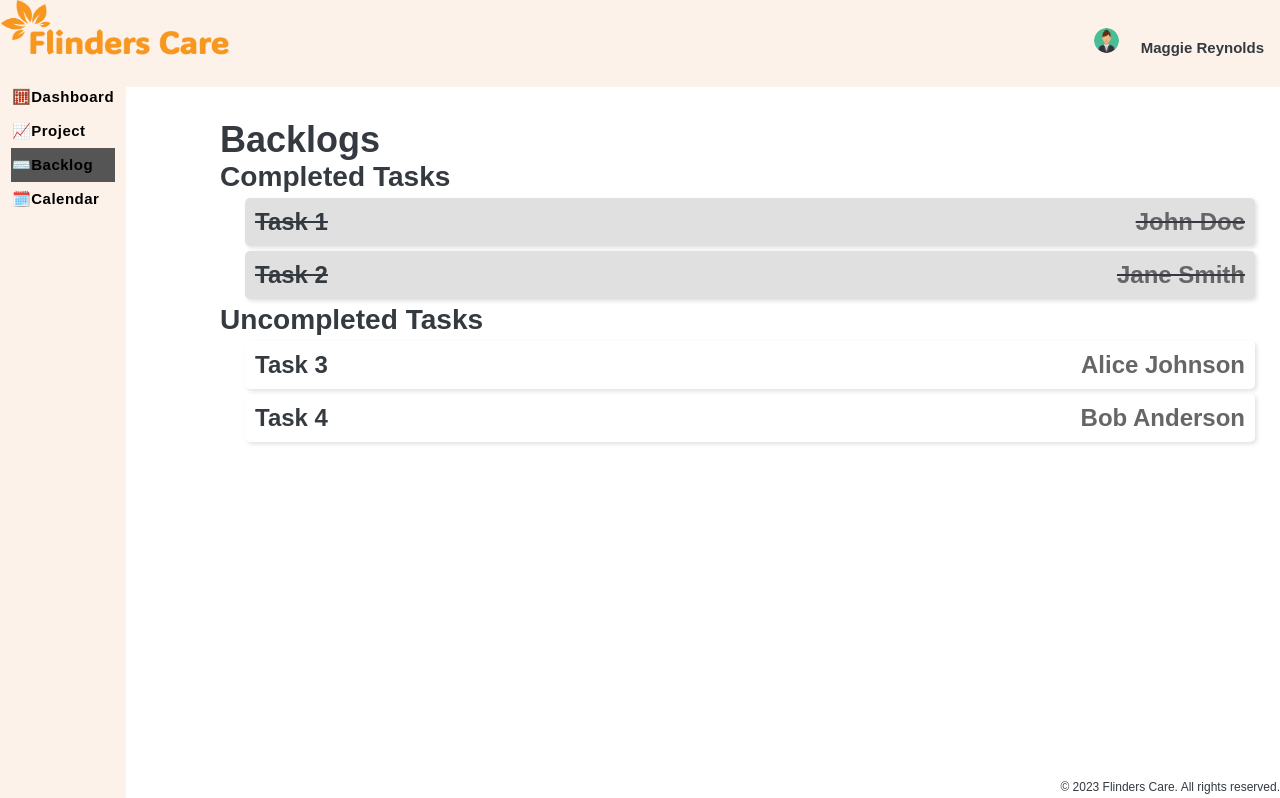
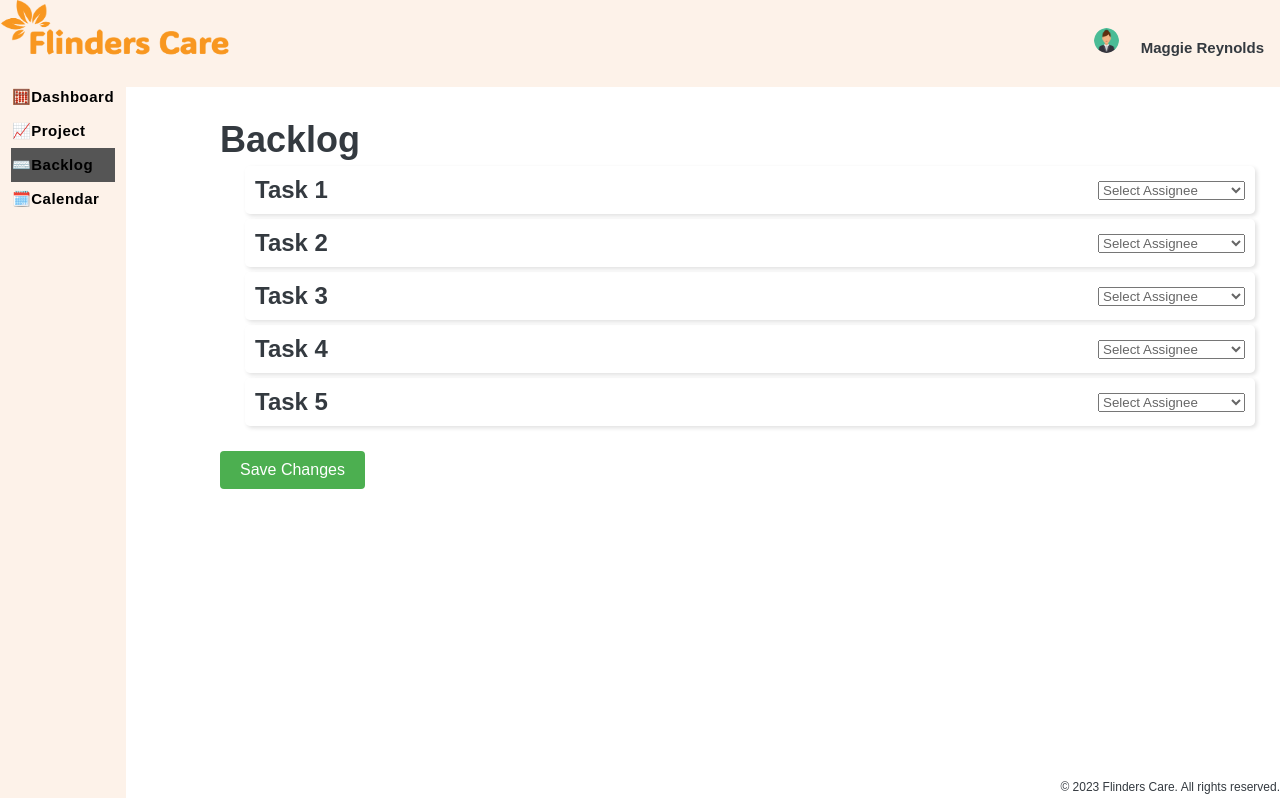
Before and after one commit to KureAtYungkurrinthi/www, a PHP site: page /backlog.html in a window 1280 px wide. Shown: the part 1-799 px from the top of the page. Run offline with PHP 8.4, Linux system fonts and the light colour scheme.

Commit message:
backlog javascript

```diff
--- a/backlog.html
+++ b/backlog.html
@@ -13,8 +13,8 @@
 
     <!-- Avoid referencing outside/online js and style as much as possible.  -->
     <meta name="author" content="Group 5" />
-    <meta name="description" content="Backlogs" />
-    <title>Backlogs</title>
+    <meta name="description" content="Backlog" />
+    <title>Backlog</title>
 </head>
 
 <body>
@@ -46,31 +46,9 @@
     <!-- The above will should be referenced from a php script in Cycle 3. -->
 
     <main>
-        <h2>Backlogs</h2>
-
-        <h3>Completed Tasks</h3>
-        <ul class="completed-tasks">
-            <li>
-                <span class="task-name">Task 1</span>
-                <span class="assignee">John Doe</span>
-            </li>
-            <li>
-                <span class="task-name">Task 2</span>
-                <span class="assignee">Jane Smith</span>
-            </li>
-        </ul>
-
-        <h3>Uncompleted Tasks</h3>
-        <ul>
-            <li>
-                <span class="task-name">Task 3</span>
-                <span class="assignee">Alice Johnson</span>
-            </li>
-            <li>
-                <span class="task-name">Task 4</span>
-                <span class="assignee">Bob Anderson</span>
-            </li>
-        </ul>
+        <h2>Backlog</h2>
+        <ul id="taskList"></ul>
+        <button id="saveBtn">Save Changes</button>
     </main>
 </body>
 
--- /dev/null
+++ b/scripts/backlog.js
@@ -0,0 +1,29 @@
+const tasks = ["Task 1", "Task 2", "Task 3", "Task 4", "Task 5"];
+
+const assignees = ["Duc Minh Nguyen", "Poonam Panchal", "Hussnain Shakeel", "Shengfan Wang", "Kavindu Weeratunga"];
+
+function populateTasks() {
+    const taskList = document.getElementById('taskList');
+
+    tasks.forEach(task => {
+        const li = document.createElement('li');
+        li.innerHTML = `
+            <span class="task-name">${task}</span>
+            <select class="assignee">
+                <option value="" disabled selected>Select Assignee</option>
+                ${assignees.map(assignee => `<option value="${assignee}">${assignee}</option>`).join('')}
+            </select>
+        `;
+        taskList.appendChild(li);
+    });
+}
+
+document.getElementById('saveBtn').addEventListener('click', function () {
+    const taskElements = document.querySelectorAll('#taskList li');
+    taskElements.forEach((element, index) => {
+        tasks[index].assignee = element.querySelector('.assignee').value;
+    });
+    console.log(tasks);
+});
+
+document.addEventListener('DOMContentLoaded', populateTasks);
--- a/styles/backlog.css
+++ b/styles/backlog.css
@@ -19,12 +19,26 @@ main ul {
     margin-left: 20px;
 }
 
-.completed-tasks li {
-    background-color: #e0e0e0;
-    text-decoration: line-through;
-}
-
 .assignee {
     color: #666;
     margin-left: 10px;
 }
+
+#saveBtn {
+    background-color: #4CAF50;
+    border: none;
+    border-radius: 4px;
+    color: white;
+    cursor: pointer;
+    margin-top: 20px;
+    padding: 10px 20px;
+    text-align: center;
+    text-decoration: none;
+    display: inline-block;
+    font-size: 16px;
+    transition-duration: 0.4s;
+}
+
+#saveBtn:hover {
+    background-color: #45a049;
+}
```
